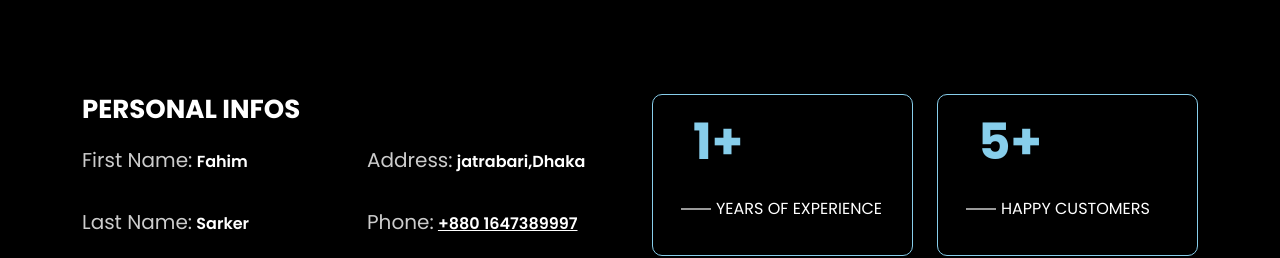
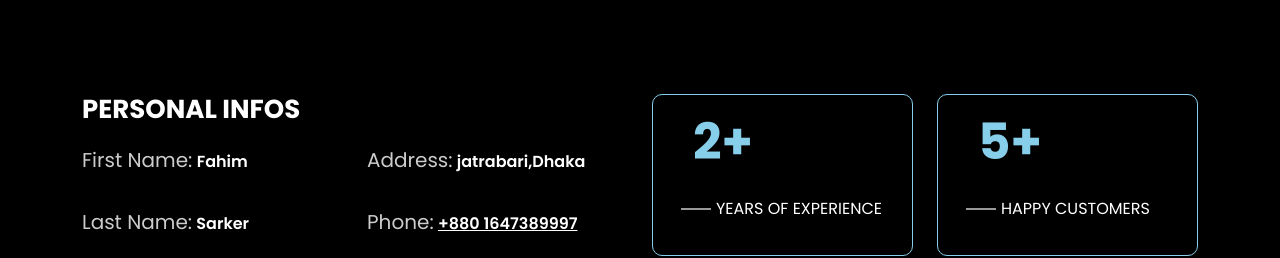
Before and after one commit to fahim-sarker/My-Portfolio, a React (Vite) app: page / in a window 1280 px wide. Shown: the part 2112-2370 px from the top of the page. Built offline with nearby package versions, Linux system fonts and the light colour scheme.

Commit message:
fix the year

```diff
--- a/src/components/about_me/About_me.jsx
+++ b/src/components/about_me/About_me.jsx
@@ -8,7 +8,7 @@ import CountUp from "react-countup";
 
 const About_me = () => {
   const stats = [
-    { value: 1, label: "Years of Experience" },
+    { value: 2, label: "Years of Experience" },
     { value: 5, label: "Happy Customers" },
     { value: 15, label: "Projects Done" },
     { value: 3, label: "Awards Won" },
```
Also changed, not shown: 1 other file (tests, documents, lock files or other folders).
